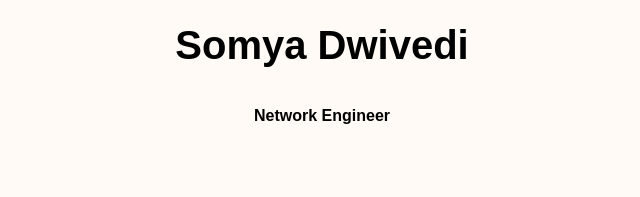
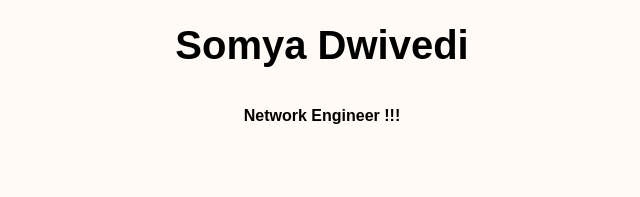
Before and after one commit to SomyaDwivedi/Portfolio, a React (Vite) app: page / in a window 1280 px wide. Shown: the top 197 px of the page, without its empty margins (318-958 px from the left). Built offline with nearby package versions, Linux system fonts and the light colour scheme.

Commit message:
Update subtitle in Header component for emphasis

```diff
--- a/src/Header.tsx
+++ b/src/Header.tsx
@@ -5,7 +5,7 @@ function Header() {
         <>
             <h1>Somya Dwivedi</h1>
             <br />
-            <h4>Network Engineer</h4>
+            <h4>Network Engineer !!!</h4>
         </>
     );
 }
```
